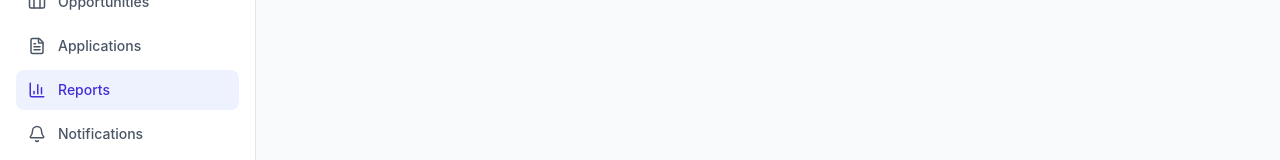
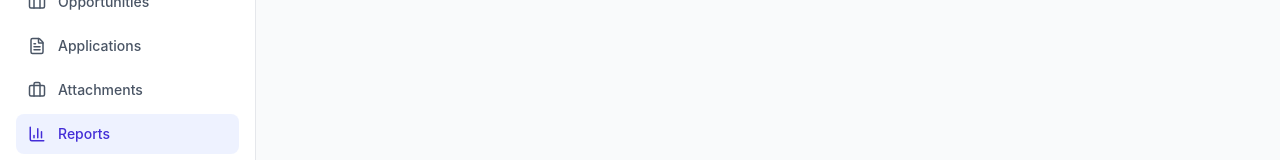
Before and after one commit to zohan001/AttachLink, a React (Vite) app in the folder client/: page /reports in a window 1280 px wide. Shown: the part 387-547 px from the top of the page. Built offline with nearby package versions, Linux system fonts and the light colour scheme; no server answers; sample sign-in values are in the browser's storage.

Commit message:
fix: add Attachments link to admin sidebar

```diff
--- a/client/src/components/layout/Sidebar.jsx
+++ b/client/src/components/layout/Sidebar.jsx
@@ -27,6 +27,7 @@ const roleLinks = {
     { to: "/admin/supervisors", label: "Supervisors", icon: UserCheck },
     { to: "/admin/opportunities", label: "Opportunities", icon: Briefcase },
     { to: "/admin/applications", label: "Applications", icon: FileText },
+    { to: "/attachments", label: "Attachments", icon: Briefcase },
     { to: "/reports", label: "Reports", icon: BarChart3 },
     { to: "/notifications", label: "Notifications", icon: Bell },
     { to: "/settings", label: "Settings", icon: Settings },
```
